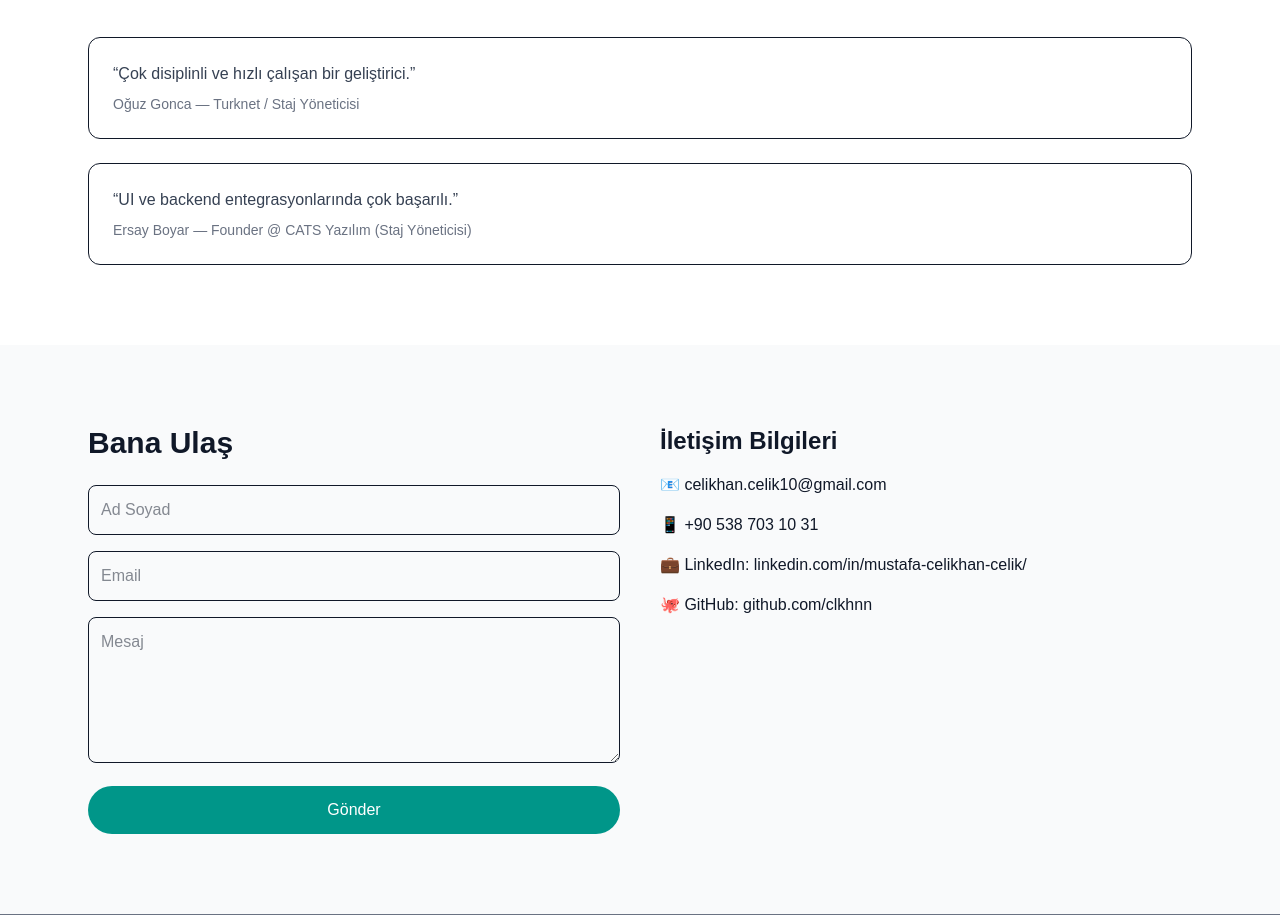
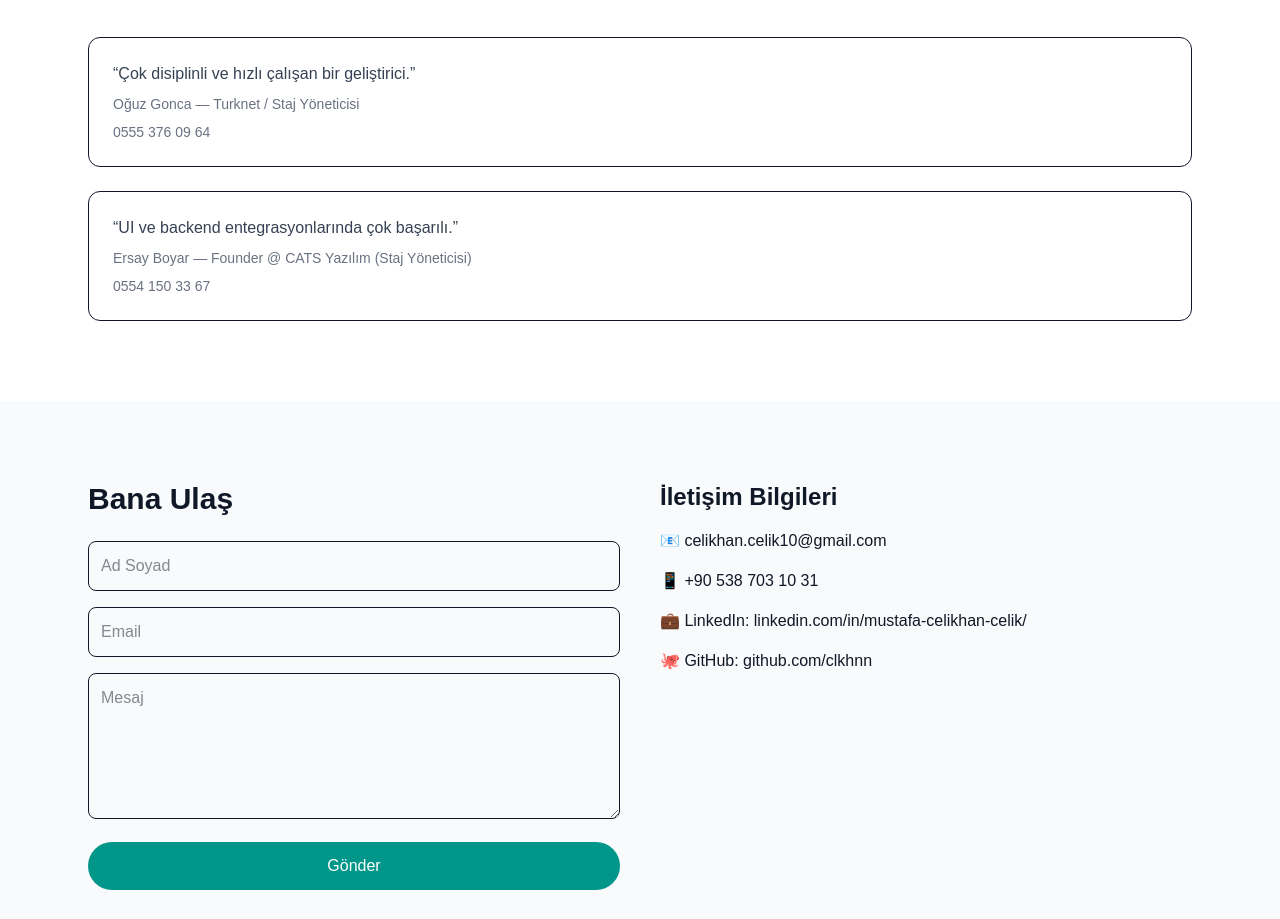
Before and after one commit to clkhnn/my-portfolio-website, a Next.js app: page / in a window 1280 px wide. Shown: the part 2040-2959 px from the top of the page. Built offline with nearby package versions, Linux system fonts and the light colour scheme.

Commit message:
References number added

```diff
--- a/src/app/page.tsx
+++ b/src/app/page.tsx
@@ -170,6 +170,9 @@
           <p className="text-sm text-gray-500 mt-2">
             Oğuz Gonca — Turknet / Staj Yöneticisi
           </p>
+          <p className="text-sm text-gray-500 mt-2">
+           0555 376 09 64
+          </p>
         </div>
 
         <div className="border p-6 rounded-xl">
@@ -178,6 +181,9 @@
           </p>
           <p className="text-sm text-gray-500 mt-2">
             Ersay Boyar — Founder @ CATS Yazılım (Staj Yöneticisi)
+          </p>
+          <p className="text-sm text-gray-500 mt-2">
+            0554 150 33 67
           </p>
         </div>
 
```
